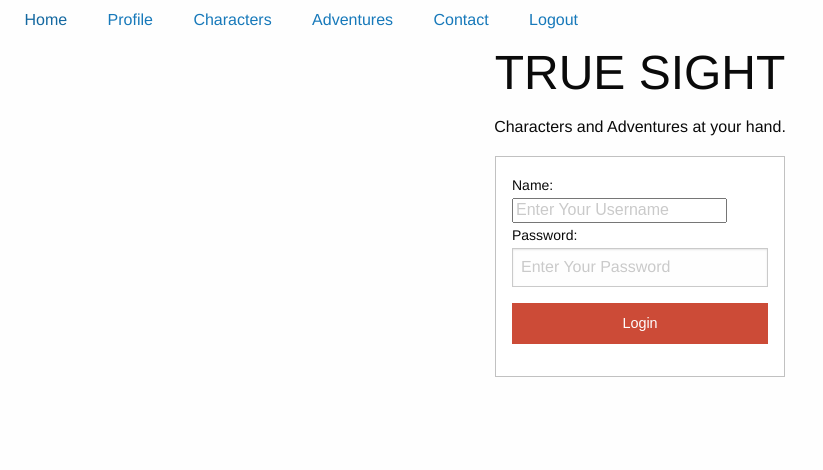
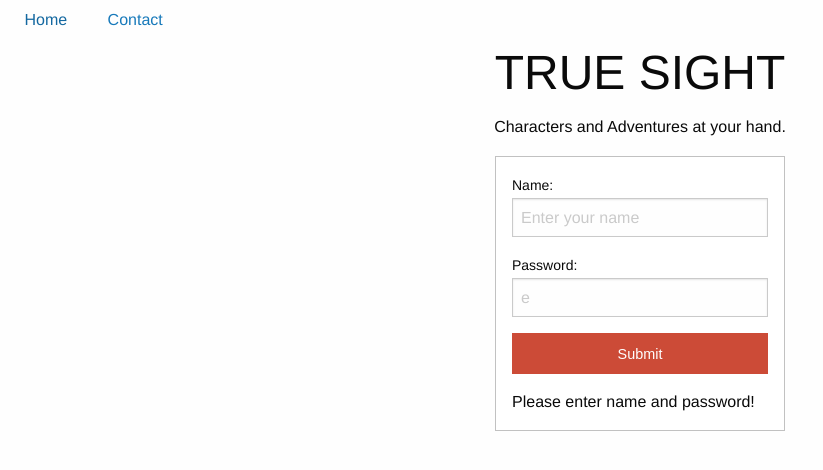
Before and after one commit to jsostaric/ljetni-zadatak, a PHP site: page /ljetni-zadatak/public/login.php?fail= in a window 1280 px wide. Shown: the top 470 px of the page, without its empty margins (0-823 px from the left). Run offline with PHP 8.4, Linux system fonts and the light colour scheme.

Commit message:
napravljen login, logout, veze na medjusobne stranice

```diff
--- a/private/dashboard.php
+++ b/private/dashboard.php
@@ -16,7 +16,7 @@ include_once '../config.php';
 		<div class="row">
 			<div class="large-12 columns large-centered">
 				<h1 style="text-align: center;">TRUE SIGHT</h1>
-				<p style="text-align: center;">Characters and Adventures at your hand.</p>
+				<h2>Your Dashboard</h2>
 			</div>
 		</div>
 		<div class="row">
--- a/public/login.php
+++ b/public/login.php
@@ -24,18 +24,18 @@ include_once '../config.php';
 				<div class="row">
 					<div class="large-3 columns large-centered">
 						<div class="callout">
-							<form method="post" action="<?php $route; ?>auth.php">
-								<label for="name">Name:</label>
-								<input type="name" name="name" id="name" value="<?php echo isset($_POST["name"]) ? $_POST["name"] : ""; ?>" placeholder="Enter Your Username"  />
+							<form method="post" action="<?php echo $route; ?>auth.php">
+					          	<label for="name">Name:</label>
+					          	<input type="text" name="name" id="name" placeholder="Enter your name" value="<?php echo isset($_GET["name"]) ? $_GET["name"] : ""; ?>" />
 
-								<label for="password">Password:</label>
-								<input type="password" name="password" id="password" placeholder="Enter Your Password"  />
+					          	<label for="password">Password:</label>
+					          	<input type="password" name="password" id="password" placeholder="e" />
 
-								<input type="submit" class="alert button expanded" value="Login" />
-							</form>
+					          	<input class="button alert expanded" type="submit" name="submit" value="Submit" />
+				          		</form>
 
-							<?php if(isset($_POST["fault"])) {
-								echo "Please enter name and password";
+							<?php if(isset($_GET["fail"])) {
+								echo "Please enter name and password!";
 							} ?>
 
 
--- a/public/logout.php
+++ b/public/logout.php
@@ -1,3 +1,7 @@
 <?php
 
 include_once '../config.php';
+
+session_destroy();
+
+header("location: " . $route . "index.php?logout");
--- a/templates/menu.php
+++ b/templates/menu.php
@@ -1,9 +1,18 @@
 
 <ul class="vertical medium-horizontal menu">
+	<?php if(!isset($_SESSION["session"])): ?>
 	<li><a href="<?php echo $route; ?>index.php"><i class="fi-list"></i> <span>Home</span></a></li>
+	<?php else: ?>
+		<li><a href="<?php echo $route; ?>private/dashboard.php"><i class="fi-list"></i> <span>Home</span></a></li>
+	<?php endif;
+
+	 if(isset($_SESSION["session"])): ?>
   <li><a href="<?php echo $route; ?>private/pages/profile.php"><i class="fi-list"></i> <span>Profile</span></a></li>
   <li><a href="<?php echo $route; ?>private/pages/characters.php"><i class="fi-list"></i> <span>Characters</span></a></li>
   <li><a href="<?php echo $route; ?>private/pages/adventures.php"><i class="fi-list"></i> <span>Adventures</span></a></li>
+  <?php endif; ?>
   <li><a href="<?php echo $route; ?>public/contact.php"><i class="fi-list"></i> <span>Contact</span></a></li>
-  <li><a href="<?php echo $route; ?>public/contact.php"><i class="fi-list"></i> <span>Logout</span></a></li>
+  <?php if(isset($_SESSION["session"])): ?>
+  <li><a href="<?php echo $route; ?>public/logout.php"><i class="fi-list"></i> <span>Logout</span></a></li>
+  <?php endif; ?>
 </ul>
```
Also changed, not shown: auth.php (+4 -5 lines).
